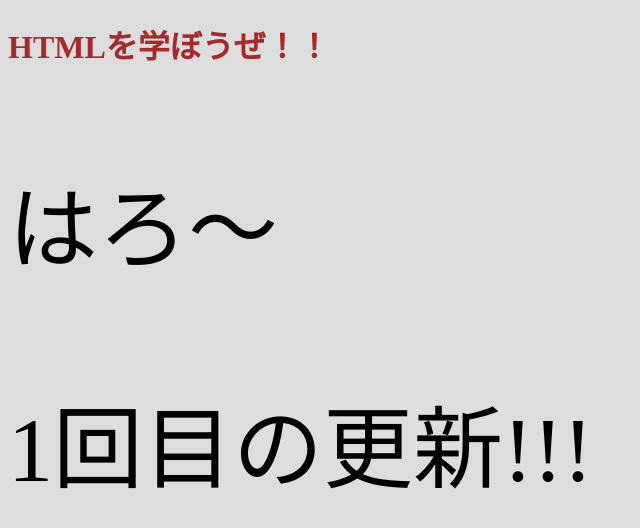
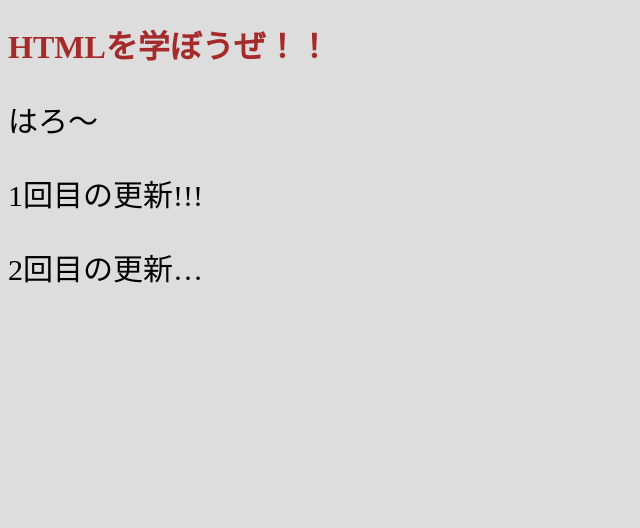
Before and after one commit to sagapref0002/my_web_page, a plain HTML site: page index.html in a window 1280 px wide. Shown: the whole page, without its empty margins (0-640 px from the left). Drawn offline with Linux system fonts and the light colour scheme.

Commit message:
2回目の更新を追加

```diff
--- a/index.html
+++ b/index.html
@@ -13,7 +13,7 @@
         }
 
         p {
-            font-size: 90px;
+            font-size: 30px;
         }
     </style>
 </head>
@@ -21,6 +21,7 @@
     <h1>HTMLを学ぼうぜ！！</h1>
     <p>はろ～</p>
     <p>1回目の更新!!!</p>
+    <p>2回目の更新…</p>
 
 </body>
 </html>
```
